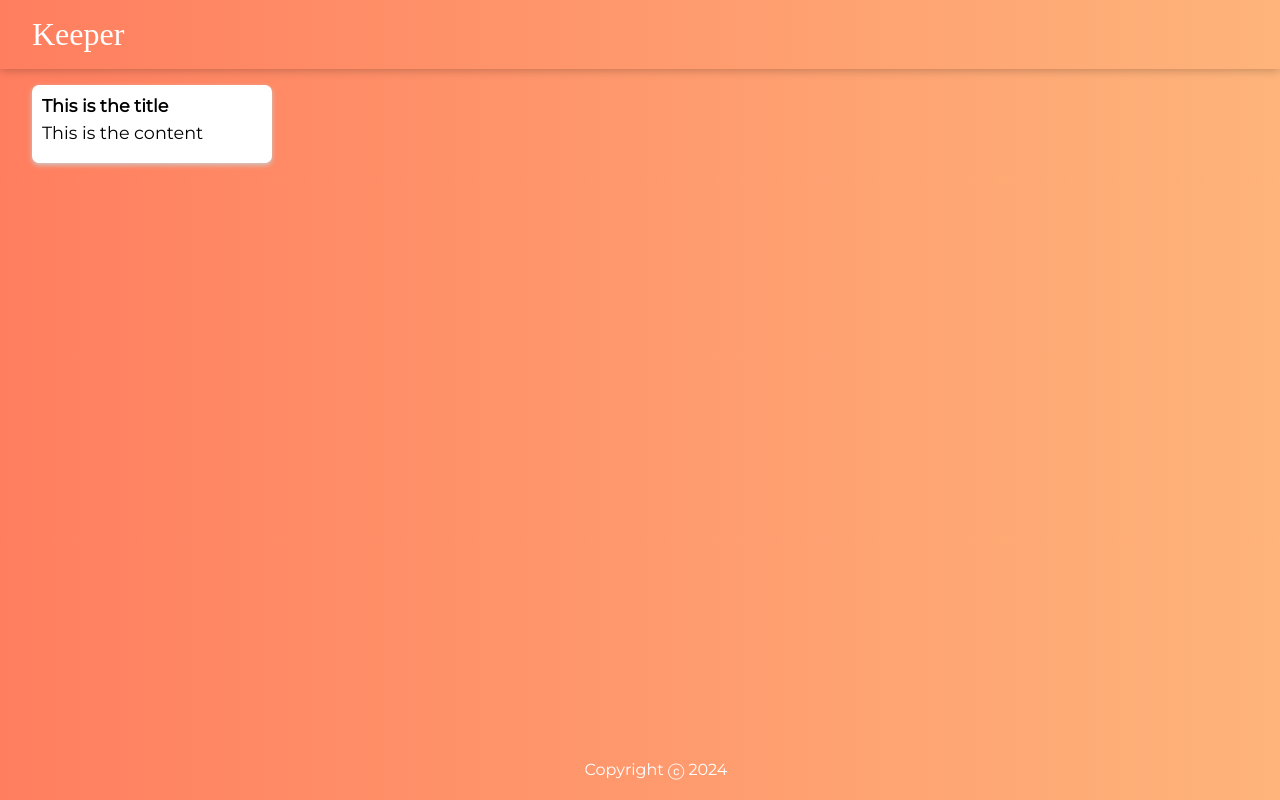
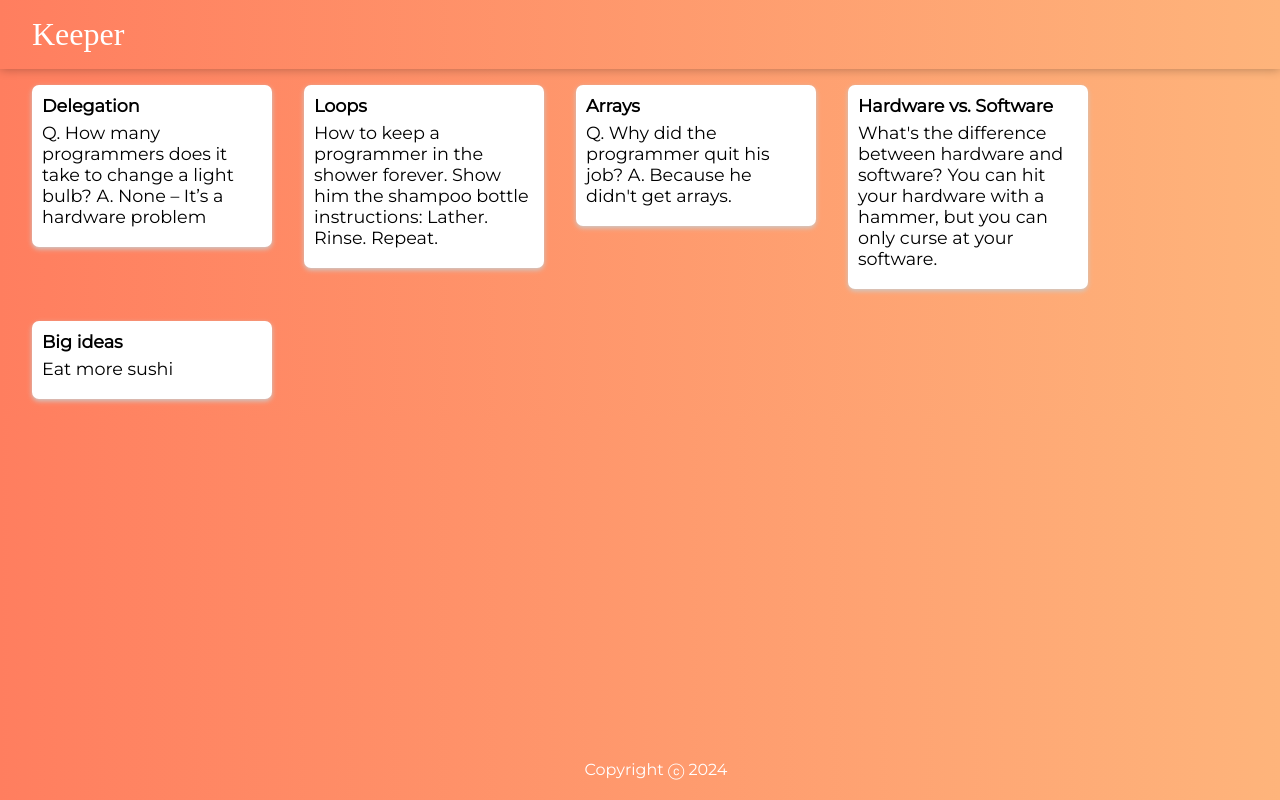
Before and after one commit to ahmedfathy0-0/keeper-app, a React (Vite) app: page / in a window 1280 px wide. Built offline with nearby package versions, Linux system fonts and the light colour scheme; a web font is replaced by a local one.

Commit message:
add a dynamic note to support multiple notes

```diff
--- a/src/components/Note.jsx
+++ b/src/components/Note.jsx
@@ -1,12 +1,20 @@
 import React from 'react';
+import notes from '../note';
+
+
 
 function Note() {
 
     return (
-    <div className="note">
-        <h1>This is the title</h1>
-        <p>This is the content</p>
-    </div>);
+        <div>
+            {notes.map(note => (
+                <div key={note.key} className="note">
+                    <h1>{note.title}</h1>
+                    <p>{note.content}</p>
+                </div>
+            ))}
+        </div>
+    );
 }
 
 export default Note;
--- /dev/null
+++ b/src/note.js
@@ -0,0 +1,33 @@
+const notes = [
+    {
+      key: 1,
+      title: "Delegation",
+      content:
+        "Q. How many programmers does it take to change a light bulb? A. None – It’s a hardware problem"
+    },
+    {
+      key: 2,
+      title: "Loops",
+      content:
+        "How to keep a programmer in the shower forever. Show him the shampoo bottle instructions: Lather. Rinse. Repeat."
+    },
+    {
+      key: 3,
+      title: "Arrays",
+      content:
+        "Q. Why did the programmer quit his job? A. Because he didn't get arrays."
+    },
+    {
+      key: 4,
+      title: "Hardware vs. Software",
+      content:
+        "What's the difference between hardware and software? You can hit your hardware with a hammer, but you can only curse at your software."
+    },
+    {
+      key: 5,
+      title: "Big ideas",
+      content: "Eat more sushi"
+    }
+  ];
+
+  export default notes;
```
